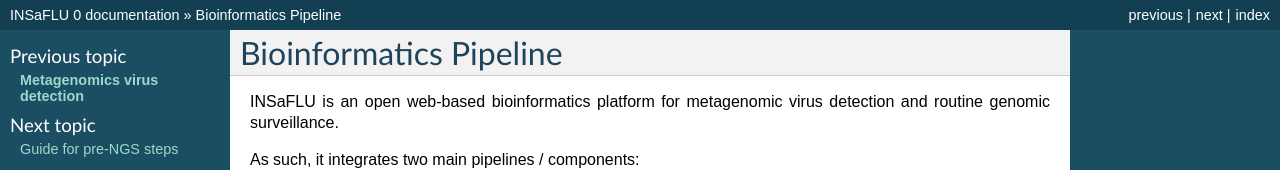
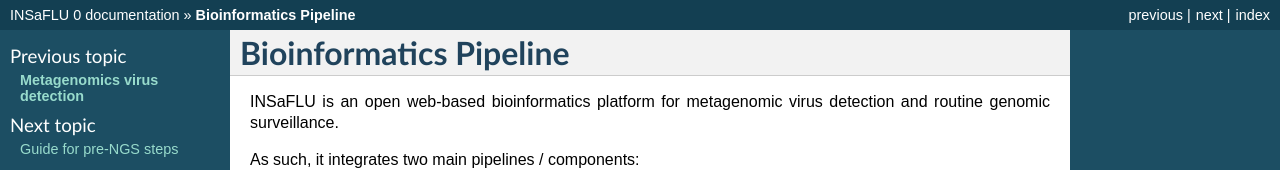
Before and after one commit to INSaFLU/insaflu_docs, a Sphinx documentation site: the page built from docs/bioinformatics_pipeline.rst, in a window 1280 px wide. Shown: the top 170 px of the page. Built offline with Sphinx 7.4.7, drawn with Linux system fonts in a browser that asks for light colours; formulas are drawn with MathJax 3.

```diff
--- a/docs/bioinformatics_pipeline.rst
+++ b/docs/bioinformatics_pipeline.rst
@@ -1,5 +1,5 @@
-Bioinformatics Pipeline
-========================
+**Bioinformatics Pipeline**
+============================
 
 INSaFLU is an open web-based bioinformatics platform for metagenomic virus detection and routine genomic surveillance.
 
```
